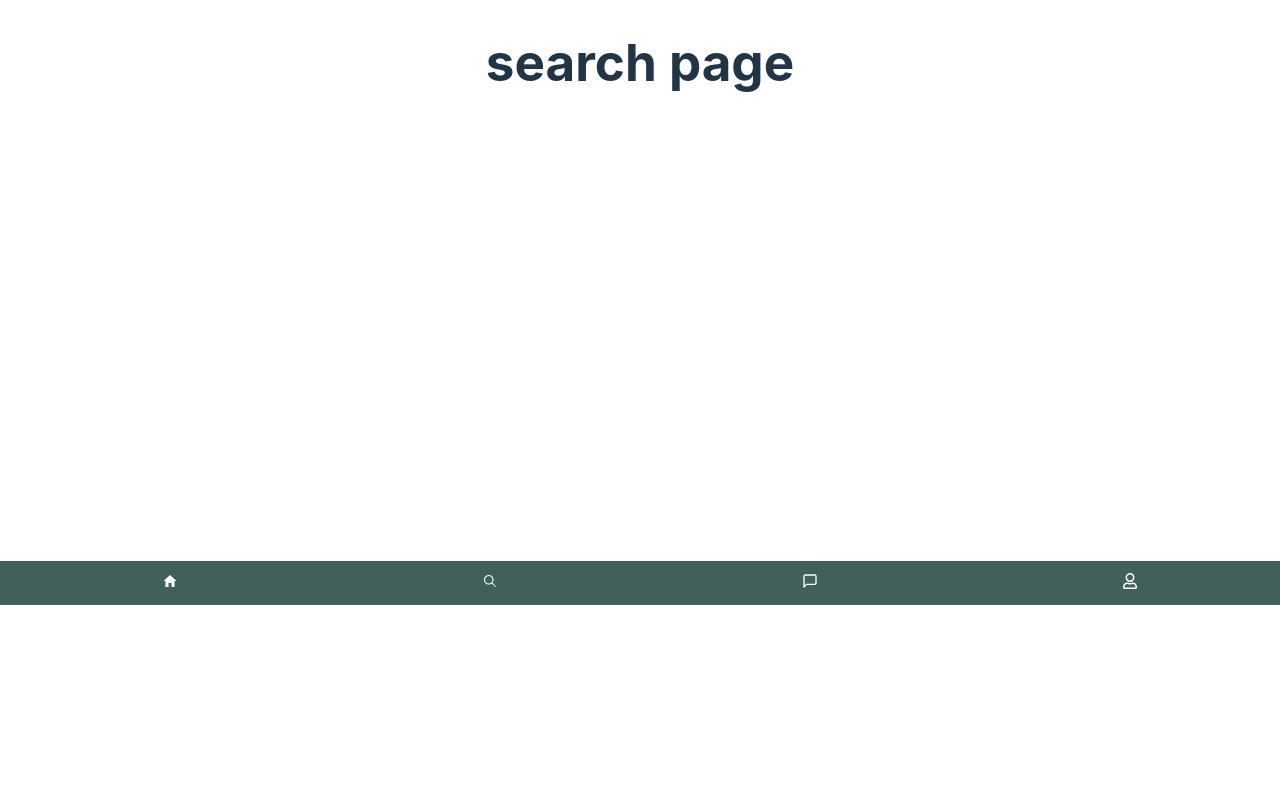
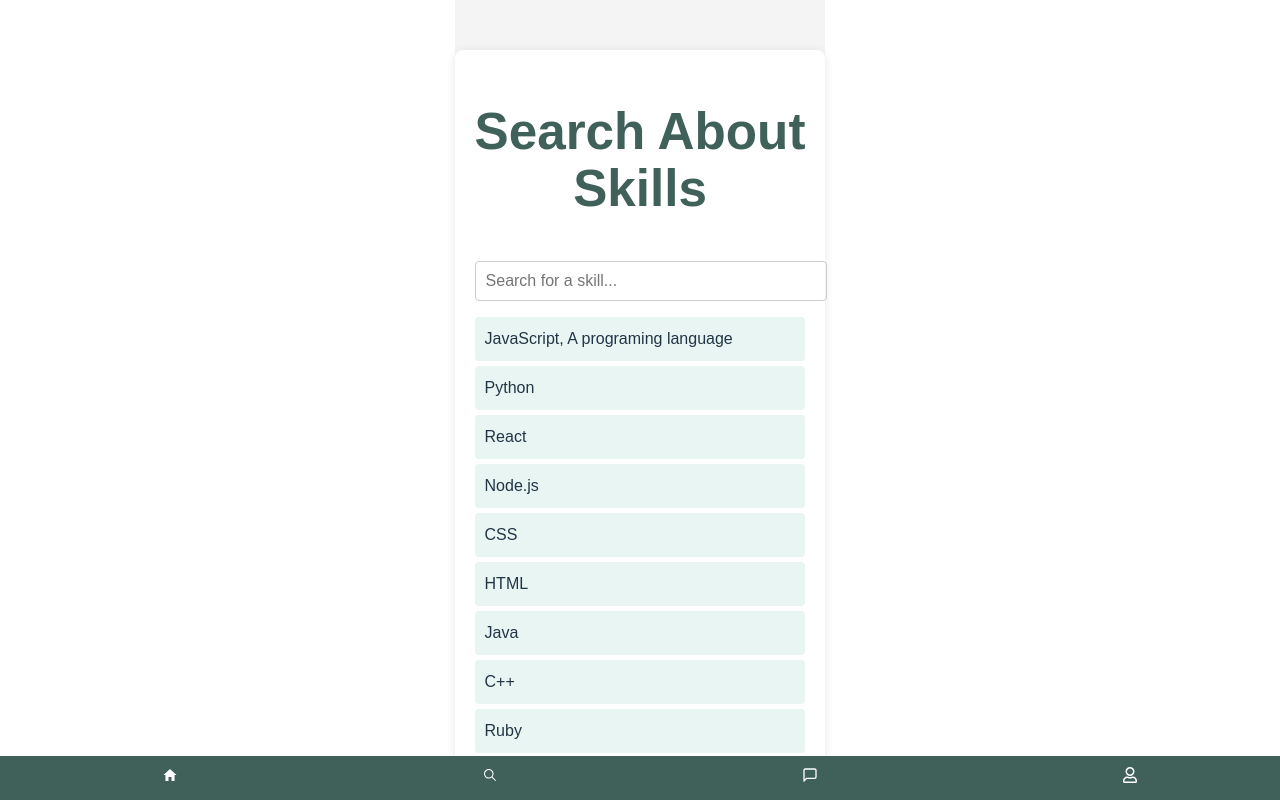
Before and after one commit to MalalaiSafi/SkillSwap, a React (Vite) app in the folder frontend/: page /search in a window 1280 px wide. Shown: the top 800 px of the page. Built offline with nearby package versions, Linux system fonts and the light colour scheme.

Commit message:
new changes

```diff
--- a/frontend/src/footer/Footer.css
+++ b/frontend/src/footer/Footer.css
@@ -1,14 +1,13 @@
-/* Footer.css */
 .footer {
-  position: absolute;
-  bottom: -1;
+  position: fixed;
+  bottom: 0;
   left: 0;
   width: 100%;
-  background-color: #40605a;
-  color: #fff;
   padding: 10px;
   margin-top: 5px;
   z-index: 1000;
+  background-color: #40605a;
+  color: #fff;
 }
 
 .footer-icons {
--- a/frontend/src/message/message.css
+++ b/frontend/src/message/message.css
@@ -172,7 +172,3 @@
     font-size: 10px;
     font-weight: 400;
 }
-
-/* .footer{
-    margin-bottom: -1px;
-} */
--- a/frontend/src/message/message.jsx
+++ b/frontend/src/message/message.jsx
@@ -40,6 +40,8 @@ const message = () => {
             {<MessageList key={index} swap={swap} user={loggedInUserId} />}
           </div>
         ))}
+        <br />
+        <br />
       </div>
       <div className="headline headline-list">
         <Footer className="footer" />
--- a/frontend/src/search/Search.css
+++ b/frontend/src/search/Search.css
@@ -0,0 +1,59 @@
+/* Search.css */
+
+body {
+    font-family: Arial, sans-serif;
+    margin: 0;
+    padding: 0;
+    background-color: #f4f4f4; /* Light background for contrast */
+}
+
+.search-container {
+    max-width: 600px; /* Limit the width of the search container */
+    margin: 50px auto; /* Center the container with margin */
+    padding: 20px;
+    background-color: white; /* White background for the search box */
+    border-radius: 8px; /* Rounded corners */
+    box-shadow: 0 2px 10px rgba(0, 0, 0, 0.1); /* Subtle shadow for depth */
+}
+
+h1 {
+    color: #40605a; /* Title color */
+    text-align: center; /* Center align the title */
+}
+
+.search-input {
+    width: 100%; /* Full width input */
+    padding: 10px; /* Padding for comfort */
+    margin-top: 10px; /* Space above the input */
+    border: 1px solid #ccc; /* Light gray border */
+    border-radius: 4px; /* Slightly rounded corners */
+    font-size: 16px; /* Font size */
+}
+
+.skills-list {
+    list-style-type: none; /* Remove bullet points */
+    padding: 0; /* Remove default padding */
+}
+
+.skill-item {
+    padding: 10px; /* Padding for each skill item */
+    margin: 5px 0; /* Space between items */
+    background-color: #e9f5f2; /* Light background for skill items */
+    border-radius: 4px; /* Rounded corners */
+    cursor: pointer; /* Pointer cursor on hover */
+    transition: background-color 0.3s; /* Smooth transition for hover effect */
+}
+
+.skill-item:hover {
+    background-color: #cdebe6; /* Darker shade on hover */
+}
+
+.no-results {
+    color: #999; /* Gray color for no results message */
+    text-align: center; /* Center align the no results message */
+}
+
+/* Footer styling (if needed) */
+.footer4setting {
+    margin-top: 20px; /* Space above footer */
+}
--- a/frontend/src/search/Search.jsx
+++ b/frontend/src/search/Search.jsx
@@ -1,31 +1,71 @@
-import React from "react";
+import React, { useState } from "react";
 import Footer from "../footer/Footer.jsx";
+import "./Search.css"; // Import your CSS file
+
+const skillsData = [
+  "JavaScript, A programing language",
+  "Python",
+  "React",
+  "Node.js",
+  "CSS",
+  "HTML",
+  "Java",
+  "C++",
+  "Ruby",
+  "Go",
+  "Swift",
+  "PHP",
+  "TypeScript",
+  "Cooking",
+  "Sewing",
+  "Language",
+  "painting",
+  "Drawing",
+  "Hiking",
+  "Gardening",
+  "Graphics Design",
+  "Video Editing",
+  "Baking",
+  "Makeup",
+  "Fasion ",
+
+];
 
 const Search = () => {
+  const [query, setQuery] = useState("");
+
+  const handleInputChange = (e) => {
+    setQuery(e.target.value);
+  };
+
+  const filteredSkills = skillsData.filter((skill) =>
+    skill.toLowerCase().includes(query.toLowerCase())
+  );
+
   return (
     <>
-      <h1>search page</h1>
- <br />
- <br />
- <br />
- <br />
- <br />
- <br />
- <br />
- <br />
- <br />
- <br />
- <br />
- <br />
- <br />
- <br />
- <br />
- <br />
- <br />
- <br />
- <br />
-
-
+      <div className="search-container">
+        <h1>Search About <br />
+         Skills</h1>
+        <input
+          type="text"
+          placeholder="Search for a skill..."
+          value={query}
+          onChange={handleInputChange}
+          className="search-input"
+        />
+        <ul className="skills-list">
+          {filteredSkills.length > 0 ? (
+            filteredSkills.map((skill, index) => (
+              <li key={index} className="skill-item">
+                {skill}
+              </li>
+            ))
+          ) : (
+            <li className="no-results">No skills found.</li>
+          )}
+        </ul>
+      </div>
       <div className="headline headline-list footer4setting">
         <Footer />
       </div>
```
